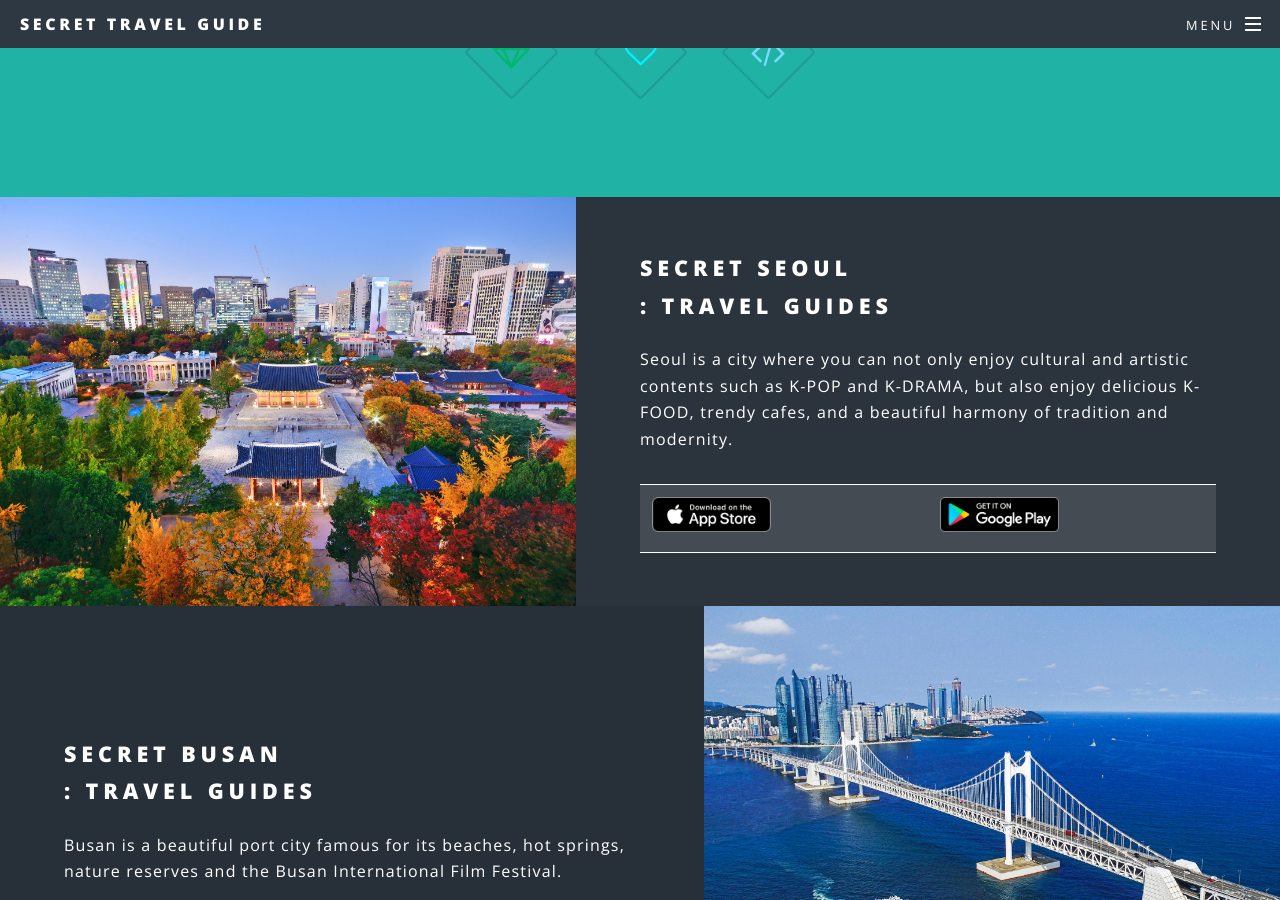
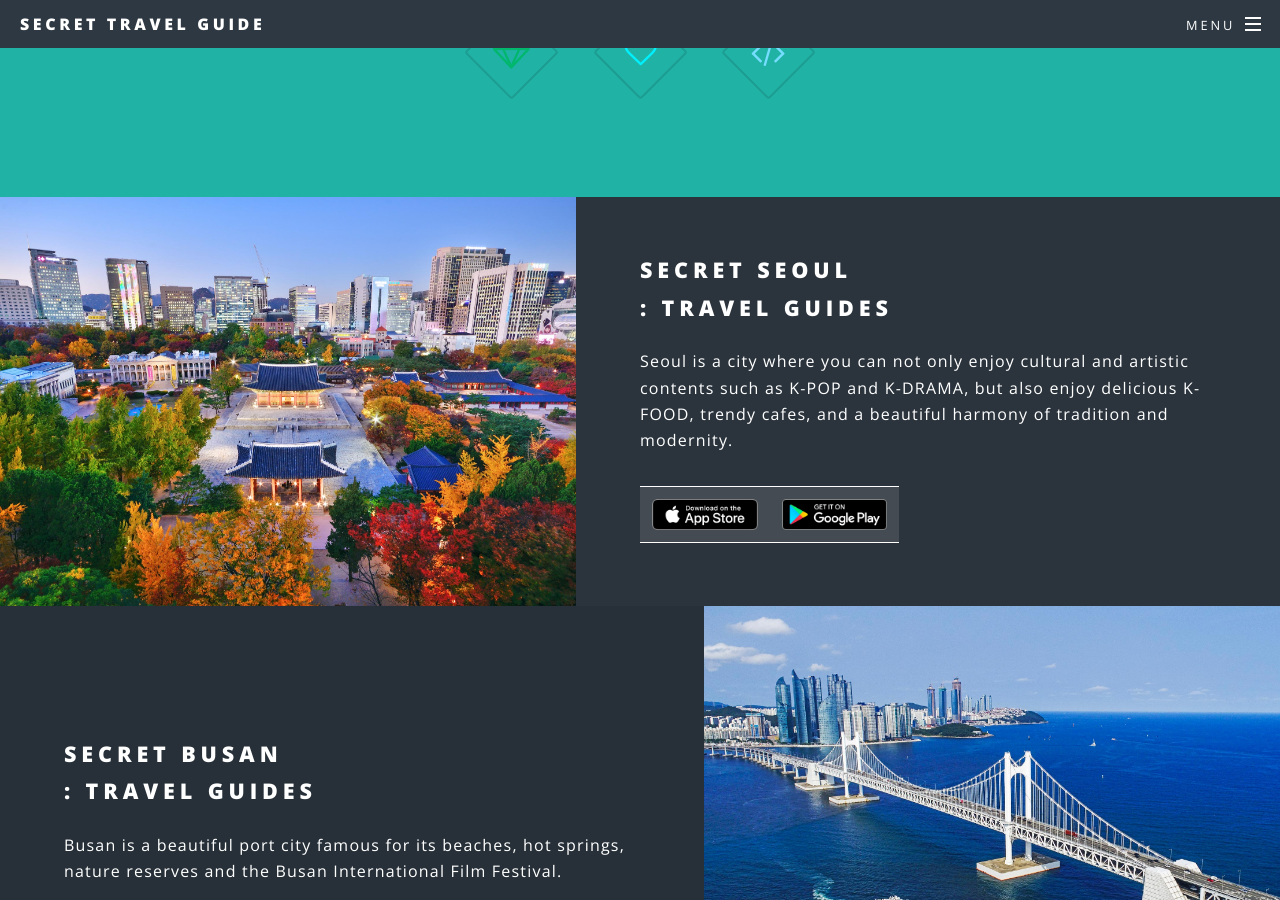
Before and after one commit to inansung/secret.github.io, a Jekyll site: the page built from index.html, in a window 1280 px wide and 900 px high, scrolled down 1224 px. Built offline with Jekyll 4.4.1, drawn with Linux system fonts in a browser that asks for light colours.

Commit message:
Update index.html

```diff
--- a/index.html
+++ b/index.html
@@ -39,12 +39,14 @@ layout: landing
 								<h2>Secret SEOUL<br />
 								: Travel Guides</h2>
 								<p>Seoul is a city where you can not only enjoy cultural and artistic contents such as K-POP and K-DRAMA, but also enjoy delicious K-FOOD, trendy cafes, and a beautiful harmony of tradition and modernity. </p>
+								<div class="image">
 								<table border="0" width="50%">
 								<tr align="left">
-								    <td><div class="image"><img src="images/appstore_badge_original.png" alt="" /></div></td>
-								    <td><div class="image"><img src="images/googleplay_badge_original.png" alt="" /></div></td>
+								    <td><img src="images/appstore_badge_original.png" alt="" /></td>
+								    <td><img src="images/googleplay_badge_original.png" alt="" /></td>
 								</tr>
 								</table>
+								</div>
 							</div>
 						</section>
 						<section class="spotlight">
```
